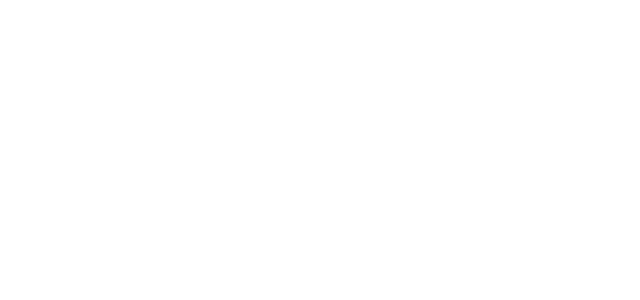
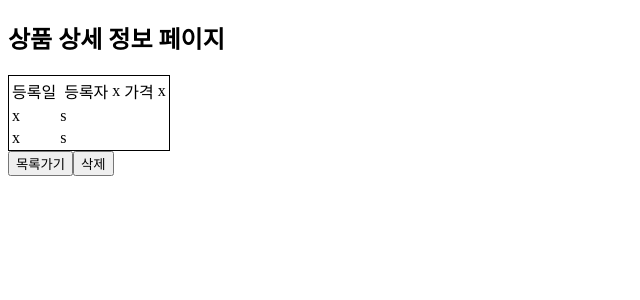
Before and after one commit to rladbwjd0817/react_practice, a React (Vite) app in the folder practiceitem_react/: page /detail/1 in a window 1280 px wide. Before the commit this address had no page. Shown: the top 300 px of the page, without its empty margins (0-640 px from the left). Built offline with nearby package versions, Linux system fonts and the light colour scheme.

Commit message:
버튼 조건에 맞춰 활성화, 상품상세페이지ing

```diff
--- a/practiceitem_react/src/App.jsx
+++ b/practiceitem_react/src/App.jsx
@@ -1,17 +1,17 @@
 import { BrowserRouter, Route, Routes } from "react-router-dom"
 import ItemList from "./assets/ItemList"
 import ItemForm from "./assets/ItemForm"
+import ItemDetail from "./assets/ItemDetail"
 
 function App() {
 
 
   return (
-    <BrowserRouter>
-      <Routes>
-        <Route path='' element={<ItemList/>}/>
-        <Route path='/reg' element={<ItemForm />}/>
-      </Routes>
-    </BrowserRouter>
+    <Routes>
+      <Route path='' element={<ItemList />}/>
+      <Route path='/detail/:itemNo' element={<ItemDetail />} />
+      <Route path='/reg' element={<ItemForm />}/>
+    </Routes>
   )
 }
 
--- /dev/null
+++ b/practiceitem_react/src/assets/API/itemApi.js
@@ -0,0 +1,12 @@
+import axios from "axios";
+
+/* 한 상품 조회하는 axios 요청 함수*/
+export const selectOneData = async ({itemNo}) => {
+  try{
+    const response =  await axios.get(`http://localhost:8080/items/${itemNo}`);
+    return response;
+  }catch(e){
+    alert('어이쿠 한 상품 조회하는데 실패했네?!!')
+    console.log(e);
+  }
+}
--- /dev/null
+++ b/practiceitem_react/src/assets/ItemDetail.jsx
@@ -0,0 +1,66 @@
+import React, { useEffect, useState } from 'react'
+import styles from './ItemDetail.module.css'
+import { selectOneData } from './API/itemApi'
+import { useParams } from 'react-router-dom'
+
+/* 상품 상세 페이지 */
+
+const ItemDetail = () => {
+  /* url params로 itemNo뽑아쓰기 */
+  const {itemNo} = useParams();
+
+  /* 1개의 상품 상세 조회한 데이터를 저장할 state 변수 */
+  const [oneItem, setOneItem] = useState({})
+
+  console.log(oneItem);
+
+  /* 마운트되었을 때 상제정보 화면에 출력 */
+  useEffect(() => {
+    getOneItem();
+  }, [])
+
+  /* axios 조회를 실행하는 함수 */
+  const getOneItem = async (itemNo) => {
+    const response = await selectOneData(itemNo);
+    setOneItem(response.data);
+  }
+
+  return (
+    <div >
+      <div>
+        {/* 상단 제목 */}
+        <h2>상품 상세 정보 페이지</h2>
+      </div>
+      <div>
+        {/* 상품 상세 정보 조회 테이블 */}
+        <table className={styles.table_div}>
+          <tbody >
+            <tr>
+              <td>등록일</td>
+              <td>{}</td>
+              <td>등록자</td>
+              <td>x</td>
+              <td>가격</td>
+              <td>x</td>
+            </tr>
+            <tr>
+              <td>x</td>
+              <td colSpan={5}>s</td>
+            </tr>
+            <tr>
+              <td>x</td>
+              <td colSpan={5}>s</td>
+            </tr>
+          </tbody>
+        </table>
+      </div>
+      <div>
+        {/* 목록가기, 삭제 버튼 */}
+        <button type='button'>목록가기</button>
+        <button type='button'>삭제</button>
+      </div>
+    </div>
+  )
+}
+
+export default ItemDetail
--- /dev/null
+++ b/practiceitem_react/src/assets/ItemDetail.module.css
@@ -0,0 +1,3 @@
+.table_div{
+  border: 1px solid black;
+}
--- a/practiceitem_react/src/assets/ItemForm.jsx
+++ b/practiceitem_react/src/assets/ItemForm.jsx
@@ -1,9 +1,14 @@
 import axios from 'axios';
 import React, { useEffect, useState } from 'react'
+import { useNavigate } from 'react-router-dom';
 
 /* 상품목록 조회 페이지 */
 
 const ItemForm = () => {
+  /* 등록 후 목록 조회 페이지로 돌아갈 useNavigate */
+  const nav = useNavigate();
+
+
   /* input에 입력한 데이터 저장할 state 변수 */
   const [regItem, setRegItem] = useState({
     itemName : '',
@@ -33,6 +38,18 @@ const ItemForm = () => {
     }
   }
 
+  /* 상품명, 가격 입력하지 않으면 등록 실행이 안되는 데이터를 저장할 state 변수  */
+  const[isDisabled, setIsDisabled] = useState(true);
+
+  /* isDisabled = true면 비활성화, isDisabled = false면 활성화 */
+  /* 상품명과 가격이 빈 문자면 비활성화, 값이 있으면 활성화 */
+  /* isDisabled 값을 바꿀 함수 */
+  const handleDisabled = () => {
+    if(regItem.itemName !== '' && regItem.itemPrice !== ''){
+      setIsDisabled(false);
+    }
+  }
+
    return (
     <div>
       <div>
@@ -50,7 +67,7 @@ const ItemForm = () => {
                   type="text"
                   name='itemName'
                   value={regItem.itemName}
-                  onChange={e => newItemData(e)}
+                  onChange={e => {newItemData(e), handleDisabled()}}
                 />
               </td>
             </tr>
@@ -61,12 +78,12 @@ const ItemForm = () => {
                   type="text"
                   name='itemPrice'
                   value={regItem.itemPrice}
-                  onChange={e => newItemData(e)}
+                  onChange={e => {newItemData(e), handleDisabled()}}
                 />
               </td>
             </tr>
             <tr>
-              <td>판매자</td>
+              <td>등록자명</td>
               <td>
                 <input
                   type="text"
@@ -77,7 +94,7 @@ const ItemForm = () => {
               </td>
             </tr>
             <tr>
-              <td>상품 설명</td>
+              <td>상품 안내</td>
               <td>
                 <textarea
                   name="itemIntro"
@@ -93,11 +110,13 @@ const ItemForm = () => {
         {/* 상품등록버튼 -> axios로 스프링에게 전달 */}
         <button
           type='button'
+          disabled={isDisabled}
           onClick={e => {
             postItemData()
-            alert('상품 등록 성공!!')
+            alert('상품 등록 성공^0^!!')
+            nav('/')
           }}
-        >상품 등록</button>
+        >등록</button>
       </div>
     </div>
   )
--- a/practiceitem_react/src/assets/ItemList.jsx
+++ b/practiceitem_react/src/assets/ItemList.jsx
@@ -32,6 +32,7 @@ const ItemList = () => {
     }
   }
 
+
   console.log(itemList);
 
   return (
@@ -59,7 +60,9 @@ const ItemList = () => {
                 return(
                   <tr key={item.itemNo}>
                     <td>{item.itemNo}</td>
-                    <td>{item.itemName}</td>
+                    <td
+                      onClick={e => {nav('/detail')}}
+                    >{item.itemName}</td>
                     <td>{item.itemPrice}</td>
                     <td>{item.regname}</td>
                     <td>{item.regdate}</td>
@@ -75,7 +78,7 @@ const ItemList = () => {
         <button
           type='button'
           onClick={e => {nav('/reg')}}
-        >등록</button>
+        >상품 등록</button>
       </div>
     </div>
   )
--- a/practiceitem_react/src/main.jsx
+++ b/practiceitem_react/src/main.jsx
@@ -2,9 +2,13 @@ import { StrictMode } from 'react'
 import { createRoot } from 'react-dom/client'
 
 import App from './App.jsx'
+import { BrowserRouter } from 'react-router-dom'
 
 createRoot(document.getElementById('root')).render(
 
-    <App />
+    <BrowserRouter>
+        <App />
+    </BrowserRouter>
+
 
 )
```
